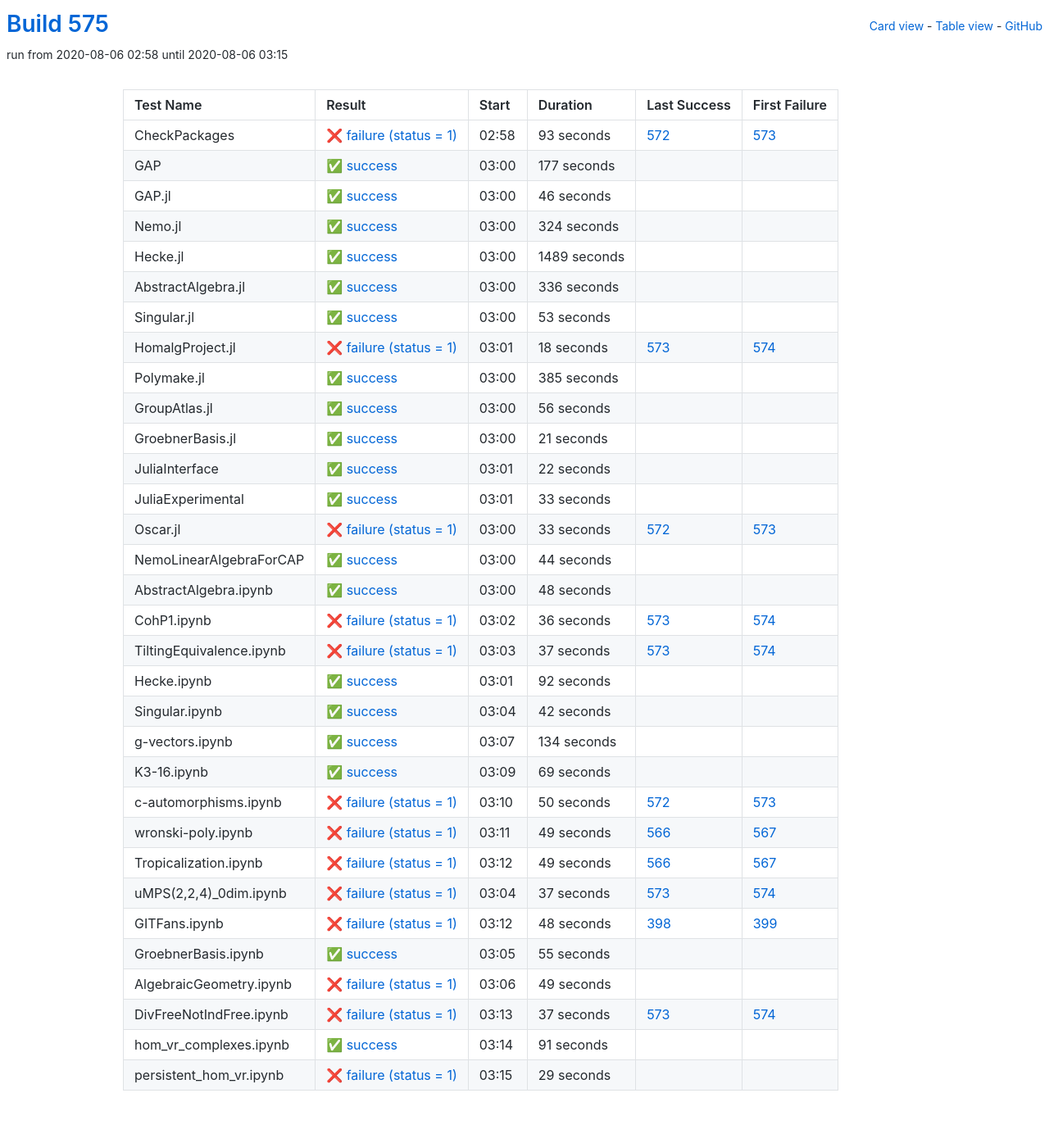
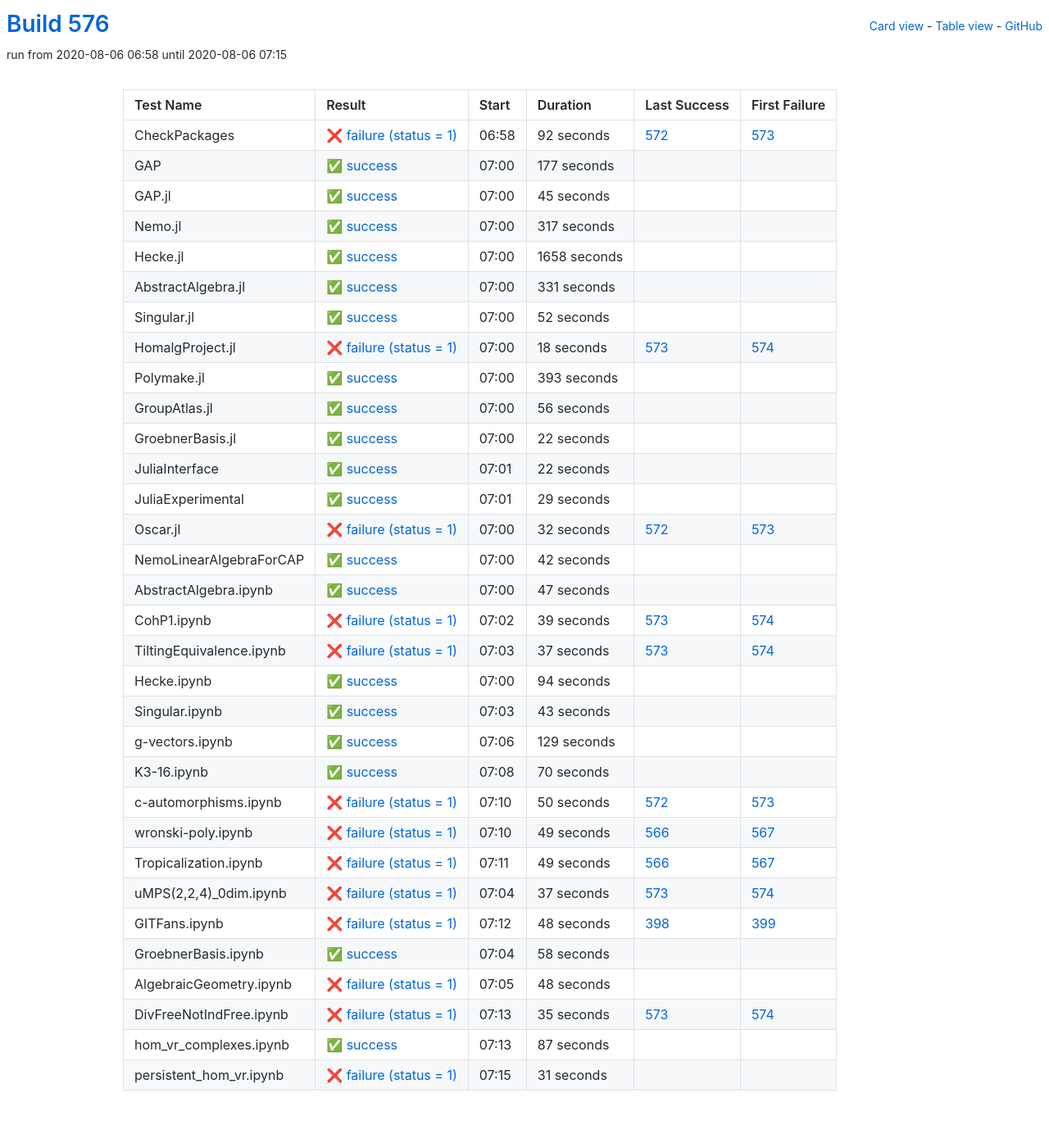
Before and after one commit to oscar-system/oscar-ci-status-stable, a Jekyll site: the page built from table.html, in a window 1280 px wide. Shown: the whole page at 82% size. Built offline with Jekyll 4.4.1, drawn with Linux system fonts in a browser that asks for light colours.

Commit message:
Build #576

```diff
--- a/_data/ci.yml
+++ b/_data/ci.yml
@@ -1,6 +1,6 @@
 ---
-build: 575
-build_url: https://oscarci.mathematik.uni-kl.de/job/oscar-stable/575/
+build: 576
+build_url: https://oscarci.mathematik.uni-kl.de/job/oscar-stable/576/
 job: oscar-stable
 organization: oscar-system
 repo: oscar-ci-status-stable
@@ -8,20 +8,20 @@ repourl: https://github.com/oscar-system/oscar-ci-status-stable
 tests:
 - name: CheckPackages
   id: checkpackages
-  log: https://oscarci.mathematik.uni-kl.de/job/oscar-stable/575/artifact/logs/build-575/CheckPackages.log
-  start: 2020-08-06 02:58
+  log: https://oscarci.mathematik.uni-kl.de/job/oscar-stable/576/artifact/logs/build-576/CheckPackages.log
+  start: 2020-08-06 06:58
   success: false
   exitcode: 1
   status: failure
-  duration: 93
+  duration: 92
   last_success: 572
   last_success_url: https://oscarci.mathematik.uni-kl.de/job/oscar-stable/572/
   first_failure: 573
   first_failure_url: https://oscarci.mathematik.uni-kl.de/job/oscar-stable/573/
 - name: GAP
   id: gap
-  log: https://oscarci.mathematik.uni-kl.de/job/oscar-stable/575/artifact/logs/build-575/GAP.log
-  start: 2020-08-06 03:00
+  log: https://oscarci.mathematik.uni-kl.de/job/oscar-stable/576/artifact/logs/build-576/GAP.log
+  start: 2020-08-06 07:00
   success: true
   exitcode: 0
   status: success
@@ -32,68 +32,68 @@ tests:
   first_failure_url:
 - name: GAP.jl
   id: gap-jl
-  log: https://oscarci.mathematik.uni-kl.de/job/oscar-stable/575/artifact/logs/build-575/GAP.jl.log
-  start: 2020-08-06 03:00
+  log: https://oscarci.mathematik.uni-kl.de/job/oscar-stable/576/artifact/logs/build-576/GAP.jl.log
+  start: 2020-08-06 07:00
   success: true
   exitcode: 0
   status: success
-  duration: 46
+  duration: 45
   last_success: false
   last_success_url:
   first_failure: false
   first_failure_url:
 - name: Nemo.jl
   id: nemo-jl
-  log: https://oscarci.mathematik.uni-kl.de/job/oscar-stable/575/artifact/logs/build-575/Nemo.jl.log
-  start: 2020-08-06 03:00
+  log: https://oscarci.mathematik.uni-kl.de/job/oscar-stable/576/artifact/logs/build-576/Nemo.jl.log
+  start: 2020-08-06 07:00
   success: true
   exitcode: 0
   status: success
-  duration: 324
+  duration: 317
   last_success: false
   last_success_url:
   first_failure: false
   first_failure_url:
 - name: Hecke.jl
   id: hecke-jl
-  log: https://oscarci.mathematik.uni-kl.de/job/oscar-stable/575/artifact/logs/build-575/Hecke.jl.log
-  start: 2020-08-06 03:00
+  log: https://oscarci.mathematik.uni-kl.de/job/oscar-stable/576/artifact/logs/build-576/Hecke.jl.log
+  start: 2020-08-06 07:00
   success: true
   exitcode: 0
   status: success
-  duration: 1489
+  duration: 1658
   last_success: false
   last_success_url:
   first_failure: false
   first_failure_url:
 - name: AbstractAlgebra.jl
   id: abstractalgebra-jl
-  log: https://oscarci.mathematik.uni-kl.de/job/oscar-stable/575/artifact/logs/build-575/AbstractAlgebra.jl.log
-  start: 2020-08-06 03:00
+  log: https://oscarci.mathematik.uni-kl.de/job/oscar-stable/576/artifact/logs/build-576/AbstractAlgebra.jl.log
+  start: 2020-08-06 07:00
   success: true
   exitcode: 0
   status: success
-  duration: 336
+  duration: 331
   last_success: false
   last_success_url:
   first_failure: false
   first_failure_url:
 - name: Singular.jl
   id: singular-jl
-  log: https://oscarci.mathematik.uni-kl.de/job/oscar-stable/575/artifact/logs/build-575/Singular.jl.log
-  start: 2020-08-06 03:00
+  log: https://oscarci.mathematik.uni-kl.de/job/oscar-stable/576/artifact/logs/build-576/Singular.jl.log
+  start: 2020-08-06 07:00
   success: true
   exitcode: 0
   status: success
-  duration: 53
+  duration: 52
   last_success: false
   last_success_url:
   first_failure: false
   first_failure_url:
 - name: HomalgProject.jl
   id: homalgproject-jl
-  log: https://oscarci.mathematik.uni-kl.de/job/oscar-stable/575/artifact/logs/build-575/HomalgProject.jl.log
-  start: 2020-08-06 03:01
+  log: https://oscarci.mathematik.uni-kl.de/job/oscar-stable/576/artifact/logs/build-576/HomalgProject.jl.log
+  start: 2020-08-06 07:00
   success: false
   exitcode: 1
   status: failure
@@ -104,20 +104,20 @@ tests:
   first_failure_url: https://oscarci.mathematik.uni-kl.de/job/oscar-stable/574/
 - name: Polymake.jl
   id: polymake-jl
-  log: https://oscarci.mathematik.uni-kl.de/job/oscar-stable/575/artifact/logs/build-575/Polymake.jl.log
-  start: 2020-08-06 03:00
+  log: https://oscarci.mathematik.uni-kl.de/job/oscar-stable/576/artifact/logs/build-576/Polymake.jl.log
+  start: 2020-08-06 07:00
   success: true
   exitcode: 0
   status: success
-  duration: 385
+  duration: 393
   last_success: false
   last_success_url:
   first_failure: false
   first_failure_url:
 - name: GroupAtlas.jl
   id: groupatlas-jl
-  log: https://oscarci.mathematik.uni-kl.de/job/oscar-stable/575/artifact/logs/build-575/GroupAtlas.jl.log
-  start: 2020-08-06 03:00
+  log: https://oscarci.mathematik.uni-kl.de/job/oscar-stable/576/artifact/logs/build-576/GroupAtlas.jl.log
+  start: 2020-08-06 07:00
   success: true
   exitcode: 0
   status: success
@@ -128,20 +128,20 @@ tests:
   first_failure_url:
 - name: GroebnerBasis.jl
   id: groebnerbasis-jl
-  log: https://oscarci.mathematik.uni-kl.de/job/oscar-stable/575/artifact/logs/build-575/GroebnerBasis.jl.log
-  start: 2020-08-06 03:00
+  log: https://oscarci.mathematik.uni-kl.de/job/oscar-stable/576/artifact/logs/build-576/GroebnerBasis.jl.log
+  start: 2020-08-06 07:00
   success: true
   exitcode: 0
   status: success
-  duration: 21
+  duration: 22
   last_success: false
   last_success_url:
   first_failure: false
   first_failure_url:
 - name: JuliaInterface
   id: juliainterface
-  log: https://oscarci.mathematik.uni-kl.de/job/oscar-stable/575/artifact/logs/build-575/JuliaInterface.log
-  start: 2020-08-06 03:01
+  log: https://oscarci.mathematik.uni-kl.de/job/oscar-stable/576/artifact/logs/build-576/JuliaInterface.log
+  start: 2020-08-06 07:01
   success: true
   exitcode: 0
   status: success
@@ -152,68 +152,68 @@ tests:
   first_failure_url:
 - name: JuliaExperimental
   id: juliaexperimental
-  log: https://oscarci.mathematik.uni-kl.de/job/oscar-stable/575/artifact/logs/build-575/JuliaExperimental.log
-  start: 2020-08-06 03:01
+  log: https://oscarci.mathematik.uni-kl.de/job/oscar-stable/576/artifact/logs/build-576/JuliaExperimental.log
+  start: 2020-08-06 07:01
   success: true
   exitcode: 0
   status: success
-  duration: 33
+  duration: 29
   last_success: false
   last_success_url:
   first_failure: false
   first_failure_url:
 - name: Oscar.jl
   id: oscar-jl
-  log: https://oscarci.mathematik.uni-kl.de/job/oscar-stable/575/artifact/logs/build-575/Oscar.jl.log
-  start: 2020-08-06 03:00
+  log: https://oscarci.mathematik.uni-kl.de/job/oscar-stable/576/artifact/logs/build-576/Oscar.jl.log
+  start: 2020-08-06 07:00
   success: false
   exitcode: 1
   status: failure
-  duration: 33
+  duration: 32
   last_success: 572
   last_success_url: https://oscarci.mathematik.uni-kl.de/job/oscar-stable/572/
   first_failure: 573
   first_failure_url: https://oscarci.mathematik.uni-kl.de/job/oscar-stable/573/
 - name: NemoLinearAlgebraForCAP
   id: nemolinearalgebraforcap
-  log: https://oscarci.mathematik.uni-kl.de/job/oscar-stable/575/artifact/logs/build-575/NemoLinearAlgebraForCAP.log
-  start: 2020-08-06 03:00
+  log: https://oscarci.mathematik.uni-kl.de/job/oscar-stable/576/artifact/logs/build-576/NemoLinearAlgebraForCAP.log
+  start: 2020-08-06 07:00
   success: true
   exitcode: 0
   status: success
-  duration: 44
+  duration: 42
   last_success: false
   last_success_url:
   first_failure: false
   first_failure_url:
 - name: AbstractAlgebra.ipynb
   id: abstractalgebra-ipynb
-  log: https://oscarci.mathematik.uni-kl.de/job/oscar-stable/575/artifact/logs/build-575/AbstractAlgebra.ipynb.log
-  start: 2020-08-06 03:00
+  log: https://oscarci.mathematik.uni-kl.de/job/oscar-stable/576/artifact/logs/build-576/AbstractAlgebra.ipynb.log
+  start: 2020-08-06 07:00
   success: true
   exitcode: 0
   status: success
-  duration: 48
+  duration: 47
   last_success: false
   last_success_url:
   first_failure: false
   first_failure_url:
 - name: CohP1.ipynb
   id: cohp1-ipynb
-  log: https://oscarci.mathematik.uni-kl.de/job/oscar-stable/575/artifact/logs/build-575/CohP1.ipynb.log
-  start: 2020-08-06 03:02
+  log: https://oscarci.mathematik.uni-kl.de/job/oscar-stable/576/artifact/logs/build-576/CohP1.ipynb.log
+  start: 2020-08-06 07:02
   success: false
   exitcode: 1
   status: failure
-  duration: 36
+  duration: 39
   last_success: 573
   last_success_url: https://oscarci.mathematik.uni-kl.de/job/oscar-stable/573/
   first_failure: 574
   first_failure_url: https://oscarci.mathematik.uni-kl.de/job/oscar-stable/574/
 - name: TiltingEquivalence.ipynb
   id: tiltingequivalence-ipynb
-  log: https://oscarci.mathematik.uni-kl.de/job/oscar-stable/575/artifact/logs/build-575/TiltingEquivalence.ipynb.log
-  start: 2020-08-06 03:03
+  log: https://oscarci.mathematik.uni-kl.de/job/oscar-stable/576/artifact/logs/build-576/TiltingEquivalence.ipynb.log
+  start: 2020-08-06 07:03
   success: false
   exitcode: 1
   status: failure
@@ -224,56 +224,56 @@ tests:
   first_failure_url: https://oscarci.mathematik.uni-kl.de/job/oscar-stable/574/
 - name: Hecke.ipynb
   id: hecke-ipynb
-  log: https://oscarci.mathematik.uni-kl.de/job/oscar-stable/575/artifact/logs/build-575/Hecke.ipynb.log
-  start: 2020-08-06 03:01
+  log: https://oscarci.mathematik.uni-kl.de/job/oscar-stable/576/artifact/logs/build-576/Hecke.ipynb.log
+  start: 2020-08-06 07:00
   success: true
   exitcode: 0
   status: success
-  duration: 92
+  duration: 94
   last_success: false
   last_success_url:
   first_failure: false
   first_failure_url:
 - name: Singular.ipynb
   id: singular-ipynb
-  log: https://oscarci.mathematik.uni-kl.de/job/oscar-stable/575/artifact/logs/build-575/Singular.ipynb.log
-  start: 2020-08-06 03:04
+  log: https://oscarci.mathematik.uni-kl.de/job/oscar-stable/576/artifact/logs/build-576/Singular.ipynb.log
+  start: 2020-08-06 07:03
   success: true
   exitcode: 0
   status: success
-  duration: 42
+  duration: 43
   last_success: false
   last_success_url:
   first_failure: false
   first_failure_url:
 - name: g-vectors.ipynb
   id: g-vectors-ipynb
-  log: https://oscarci.mathematik.uni-kl.de/job/oscar-stable/575/artifact/logs/build-575/g-vectors.ipynb.log
-  start: 2020-08-06 03:07
+  log: https://oscarci.mathematik.uni-kl.de/job/oscar-stable/576/artifact/logs/build-576/g-vectors.ipynb.log
+  start: 2020-08-06 07:06
   success: true
   exitcode: 0
   status: success
-  duration: 134
+  duration: 129
   last_success: false
   last_success_url:
   first_failure: false
   first_failure_url:
 - name: K3-16.ipynb
   id: k3-16-ipynb
-  log: https://oscarci.mathematik.uni-kl.de/job/oscar-stable/575/artifact/logs/build-575/K3-16.ipynb.log
-  start: 2020-08-06 03:09
+  log: https://oscarci.mathematik.uni-kl.de/job/oscar-stable/576/artifact/logs/build-576/K3-16.ipynb.log
+  start: 2020-08-06 07:08
   success: true
   exitcode: 0
   status: success
-  duration: 69
+  duration: 70
   last_success: false
   last_success_url:
   first_failure: false
   first_failure_url:
 - name: c-automorphisms.ipynb
   id: c-automorphisms-ipynb
-  log: https://oscarci.mathematik.uni-kl.de/job/oscar-stable/575/artifact/logs/build-575/c-automorphisms.ipynb.log
-  start: 2020-08-06 03:10
+  log: https://oscarci.mathematik.uni-kl.de/job/oscar-stable/576/artifact/logs/build-576/c-automorphisms.ipynb.log
+  start: 2020-08-06 07:10
   success: false
   exitcode: 1
   status: failure
@@ -284,8 +284,8 @@ tests:
   first_failure_url: https://oscarci.mathematik.uni-kl.de/job/oscar-stable/573/
 - name: wronski-poly.ipynb
   id: wronski-poly-ipynb
-  log: https://oscarci.mathematik.uni-kl.de/job/oscar-stable/575/artifact/logs/build-575/wronski-poly.ipynb.log
-  start: 2020-08-06 03:11
+  log: https://oscarci.mathematik.uni-kl.de/job/oscar-stable/576/artifact/logs/build-576/wronski-poly.ipynb.log
+  start: 2020-08-06 07:10
   success: false
   exitcode: 1
   status: failure
@@ -296,8 +296,8 @@ tests:
   first_failure_url: https://oscarci.mathematik.uni-kl.de/job/oscar-stable/567/
 - name: Tropicalization.ipynb
   id: tropicalization-ipynb
-  log: https://oscarci.mathematik.uni-kl.de/job/oscar-stable/575/artifact/logs/build-575/Tropicalization.ipynb.log
-  start: 2020-08-06 03:12
+  log: https://oscarci.mathematik.uni-kl.de/job/oscar-stable/576/artifact/logs/build-576/Tropicalization.ipynb.log
+  start: 2020-08-06 07:11
   success: false
   exitcode: 1
   status: failure
@@ -308,8 +308,8 @@ tests:
   first_failure_url: https://oscarci.mathematik.uni-kl.de/job/oscar-stable/567/
 - name: uMPS(2,2,4)_0dim.ipynb
   id: umps-2-2-4-0dim-ipynb
-  log: https://oscarci.mathematik.uni-kl.de/job/oscar-stable/575/artifact/logs/build-575/uMPS-2-2-4-_0dim.ipynb.log
-  start: 2020-08-06 03:04
+  log: https://oscarci.mathematik.uni-kl.de/job/oscar-stable/576/artifact/logs/build-576/uMPS-2-2-4-_0dim.ipynb.log
+  start: 2020-08-06 07:04
   success: false
   exitcode: 1
   status: failure
@@ -320,8 +320,8 @@ tests:
   first_failure_url: https://oscarci.mathematik.uni-kl.de/job/oscar-stable/574/
 - name: GITFans.ipynb
   id: gitfans-ipynb
-  log: https://oscarci.mathematik.uni-kl.de/job/oscar-stable/575/artifact/logs/build-575/GITFans.ipynb.log
-  start: 2020-08-06 03:12
+  log: https://oscarci.mathematik.uni-kl.de/job/oscar-stable/576/artifact/logs/build-576/GITFans.ipynb.log
+  start: 2020-08-06 07:12
   success: false
   exitcode: 1
   status: failure
@@ -332,60 +332,60 @@ tests:
   first_failure_url: https://oscarci.mathematik.uni-kl.de/job/oscar-stable/399/
 - name: GroebnerBasis.ipynb
   id: groebnerbasis-ipynb
-  log: https://oscarci.mathematik.uni-kl.de/job/oscar-stable/575/artifact/logs/build-575/GroebnerBasis.ipynb.log
-  start: 2020-08-06 03:05
+  log: https://oscarci.mathematik.uni-kl.de/job/oscar-stable/576/artifact/logs/build-576/GroebnerBasis.ipynb.log
+  start: 2020-08-06 07:04
   success: true
   exitcode: 0
   status: success
-  duration: 55
+  duration: 58
   last_success: false
   last_success_url:
   first_failure: false
   first_failure_url:
 - name: AlgebraicGeometry.ipynb
   id: algebraicgeometry-ipynb
-  log: https://oscarci.mathematik.uni-kl.de/job/oscar-stable/575/artifact/logs/build-575/AlgebraicGeometry.ipynb.log
-  start: 2020-08-06 03:06
+  log: https://oscarci.mathematik.uni-kl.de/job/oscar-stable/576/artifact/logs/build-576/AlgebraicGeometry.ipynb.log
+  start: 2020-08-06 07:05
   success: false
   exitcode: 1
   status: failure
-  duration: 49
+  duration: 48
   last_success: false
   last_success_url:
   first_failure: false
   first_failure_url:
 - name: DivFreeNotIndFree.ipynb
   id: divfreenotindfree-ipynb
-  log: https://oscarci.mathematik.uni-kl.de/job/oscar-stable/575/artifact/logs/build-575/DivFreeNotIndFree.ipynb.log
-  start: 2020-08-06 03:13
+  log: https://oscarci.mathematik.uni-kl.de/job/oscar-stable/576/artifact/logs/build-576/DivFreeNotIndFree.ipynb.log
+  start: 2020-08-06 07:13
   success: false
   exitcode: 1
   status: failure
-  duration: 37
+  duration: 35
   last_success: 573
   last_success_url: https://oscarci.mathematik.uni-kl.de/job/oscar-stable/573/
   first_failure: 574
   first_failure_url: https://oscarci.mathematik.uni-kl.de/job/oscar-stable/574/
 - name: hom_vr_complexes.ipynb
   id: hom-vr-complexes-ipynb
-  log: https://oscarci.mathematik.uni-kl.de/job/oscar-stable/575/artifact/logs/build-575/hom_vr_complexes.ipynb.log
-  start: 2020-08-06 03:14
+  log: https://oscarci.mathematik.uni-kl.de/job/oscar-stable/576/artifact/logs/build-576/hom_vr_complexes.ipynb.log
+  start: 2020-08-06 07:13
   success: true
   exitcode: 0
   status: success
-  duration: 91
+  duration: 87
   last_success: false
   last_success_url:
   first_failure: false
   first_failure_url:
 - name: persistent_hom_vr.ipynb
   id: persistent-hom-vr-ipynb
-  log: https://oscarci.mathematik.uni-kl.de/job/oscar-stable/575/artifact/logs/build-575/persistent_hom_vr.ipynb.log
-  start: 2020-08-06 03:15
+  log: https://oscarci.mathematik.uni-kl.de/job/oscar-stable/576/artifact/logs/build-576/persistent_hom_vr.ipynb.log
+  start: 2020-08-06 07:15
   success: false
   exitcode: 1
   status: failure
-  duration: 29
+  duration: 31
   last_success: false
   last_success_url:
   first_failure: false
```
Also changed, not shown: README.md.
